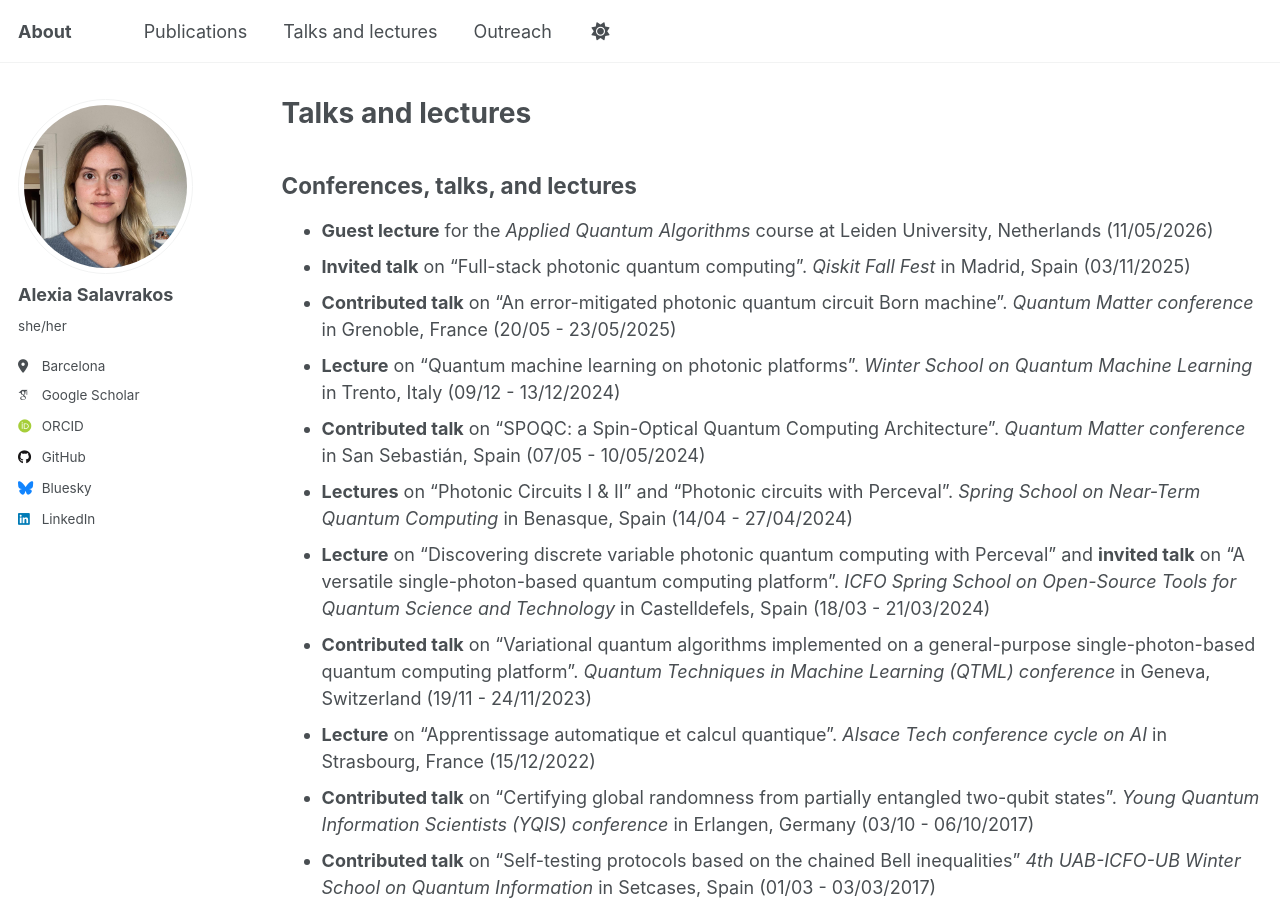
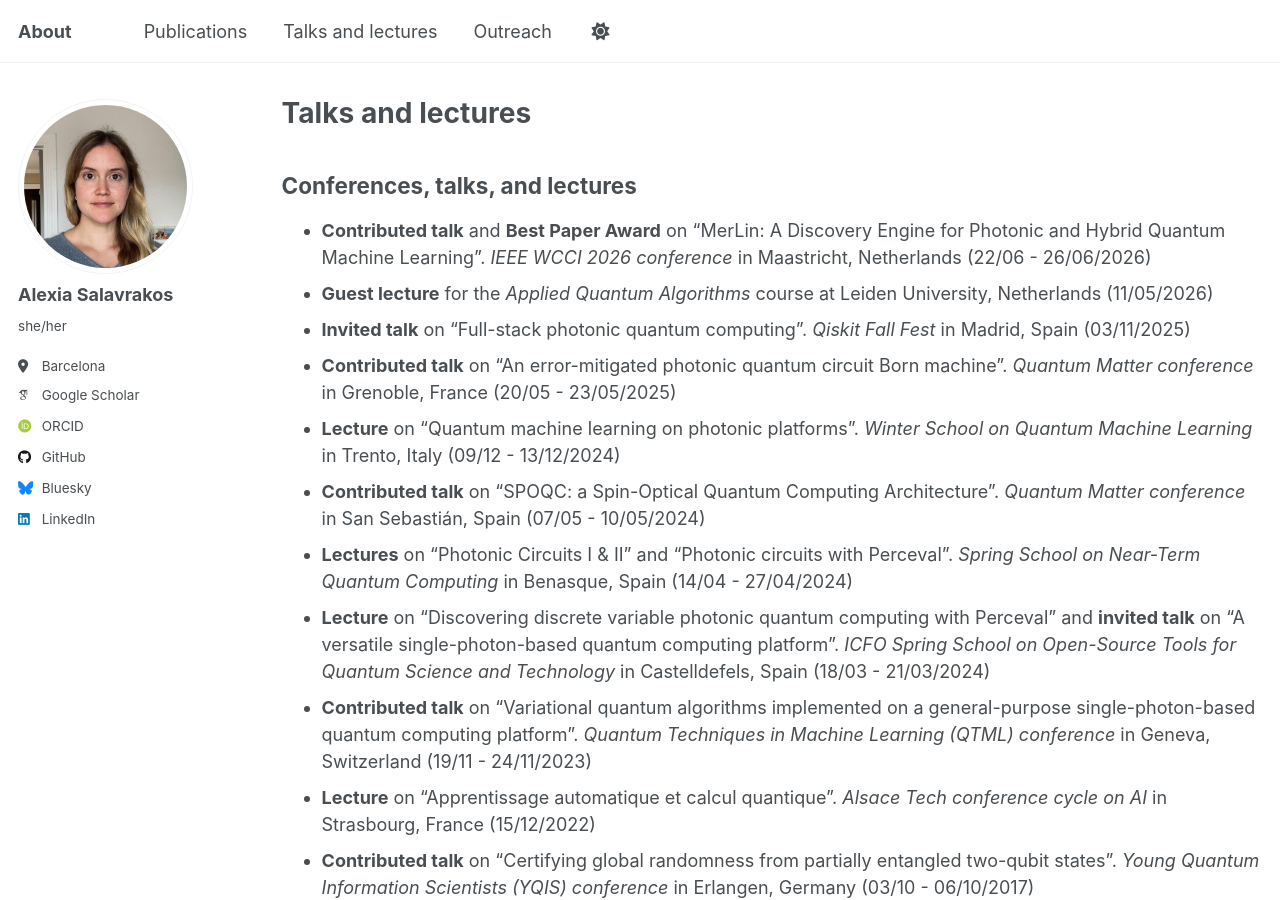
Before and after one commit to alexiasalavrakos/alexiasalavrakos.github.io, a Jekyll site: the page built from _pages/talks.md, in a window 1280 px wide and 900 px high. Built offline with Jekyll 4.4.1, drawn with Linux system fonts in a browser that asks for light colours; some web fonts are replaced.

Commit message:
Update talks.md

```diff
--- a/_pages/talks.md
+++ b/_pages/talks.md
@@ -10,7 +10,7 @@ redirect_from:
 {% include base_path %}
 
 ## Conferences, talks, and lectures
-
+- **Contributed talk** and **Best Paper Award** on “MerLin: A Discovery Engine for Photonic and Hybrid Quantum Machine Learning”. *IEEE WCCI 2026 conference* in Maastricht, Netherlands (22/06 - 26/06/2026)
 - **Guest lecture** for the *Applied Quantum Algorithms* course at Leiden University, Netherlands (11/05/2026)
 - **Invited talk** on "Full-stack photonic quantum computing". *Qiskit Fall Fest* in Madrid, Spain (03/11/2025)
 - **Contributed talk** on “An error-mitigated photonic quantum circuit Born machine”. *Quantum Matter conference* in Grenoble, France (20/05 - 23/05/2025)
```
